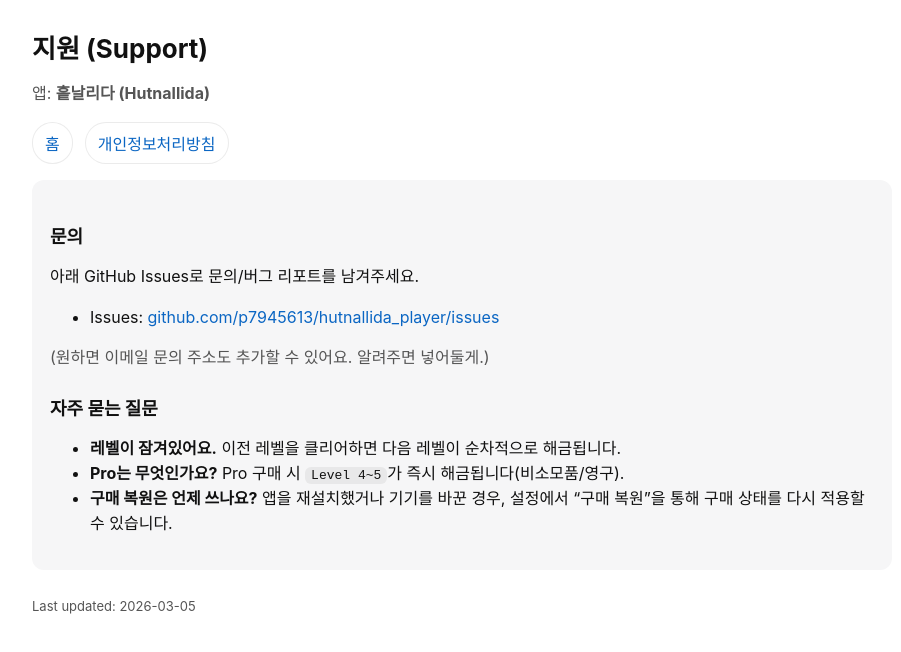
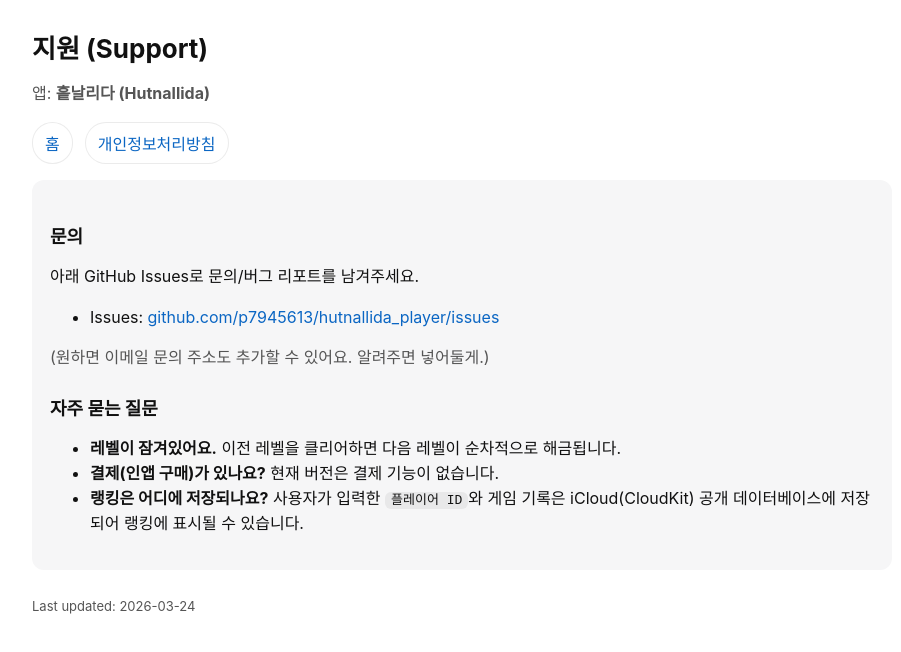
Before and after one commit to p7945613/hutnallida_player, a plain HTML site: page docs/support/index.html in a window 1280 px wide. Shown: the whole page, without its empty margins (178-1079 px from the left). Drawn offline with Linux system fonts and the light colour scheme.

Commit message:
docs(support): remove IAP references; clarify no purchases + CloudKit ranking

```diff
--- a/docs/support/index.html
+++ b/docs/support/index.html
@@ -46,13 +46,13 @@
       <h2>자주 묻는 질문</h2>
       <ul>
         <li><strong>레벨이 잠겨있어요.</strong> 이전 레벨을 클리어하면 다음 레벨이 순차적으로 해금됩니다.</li>
-        <li><strong>Pro는 무엇인가요?</strong> Pro 구매 시 <code>Level 4~5</code>가 즉시 해금됩니다(비소모품/영구).</li>
-        <li><strong>구매 복원은 언제 쓰나요?</strong> 앱을 재설치했거나 기기를 바꾼 경우, 설정에서 “구매 복원”을 통해 구매 상태를 다시 적용할 수 있습니다.</li>
+        <li><strong>결제(인앱 구매)가 있나요?</strong> 현재 버전은 결제 기능이 없습니다.</li>
+        <li><strong>랭킹은 어디에 저장되나요?</strong> 사용자가 입력한 <code>플레이어 ID</code>와 게임 기록은 iCloud(CloudKit) 공개 데이터베이스에 저장되어 랭킹에 표시될 수 있습니다.</li>
       </ul>
     </div>
 
     <footer>
-      <div>Last updated: 2026-03-05</div>
+      <div>Last updated: 2026-03-24</div>
     </footer>
   </div>
 </body>
```
